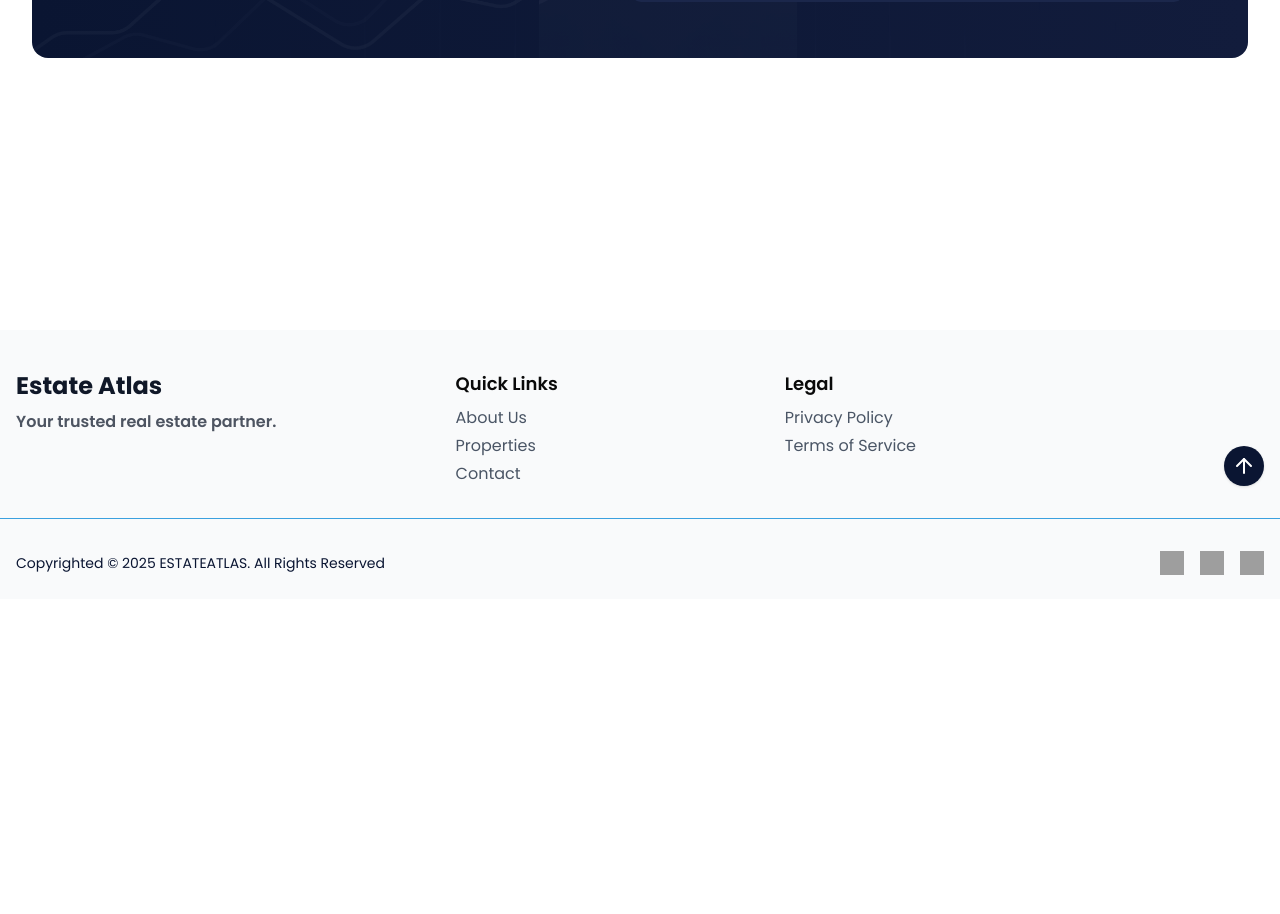
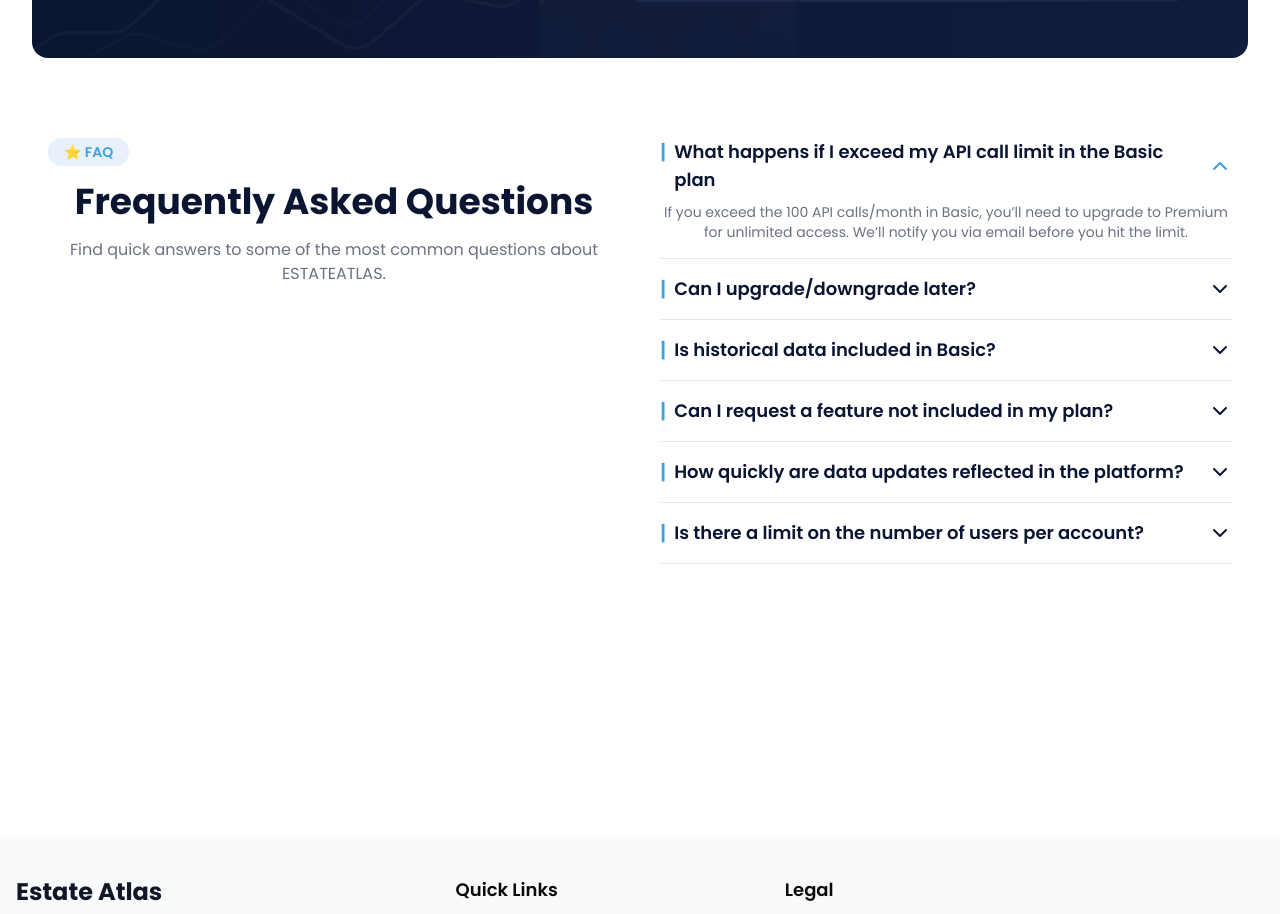
Before and after one commit to mubashirbappi5/EstateAtlas, a Next.js app: page /pricing in a window 1280 px wide. Shown: the part 1518-2432 px from the top of the page. Before the commit the page ends 2117 px from the top, so only its background shows below. Built offline with nearby package versions, Linux system fonts and the light colour scheme; grey boxes are pictures that could not be loaded.

Commit message:
added faq section in pricing page

```diff
--- a/src/app/pricing/page.tsx
+++ b/src/app/pricing/page.tsx
@@ -3,6 +3,7 @@ import React from "react";
 import { CircleCheck } from "lucide-react";
 import Image from "next/image";
 import actionbg from "../../../public/actionbg.png";
+import FAQ from "@/components/Pricing/FAQ";
 const Pricing = () => {
   return (
     <div>
@@ -133,7 +134,6 @@ const Pricing = () => {
           </div>
         </section>
 
-
         {/* action btn */}
 
         <section className=" my-20 ">
@@ -143,10 +143,9 @@ const Pricing = () => {
               background: "linear-gradient(90deg, #0A1532 0%, #121C3C 100%)",
             }}
           >
-
             <div className="absolute inset-0 z-0 opacity-10">
               <Image
-            src={actionbg }
+                src={actionbg}
                 alt="Action Background"
                 fill
                 style={{ objectFit: "cover" }}
@@ -156,7 +155,6 @@ const Pricing = () => {
 
             {/* Main Content */}
             <div className="relative z-10 flex flex-col md:flex-row items-start justify-between gap-8">
-
               <div className="">
                 <h2 className="text-3xl md:text-4xl text-left font-bold mb-4">
                   Still Unsure? Try <br /> EstateAtlas Risk-Free
@@ -169,7 +167,6 @@ const Pricing = () => {
               {/* Features */}
               <div className="grid gap-4">
                 <div className="bg-[#1B274B] rounded-lg p-4 flex items-start gap-3">
-
                   <div>
                     <h4 className="font-bold">Data Driven Accuracy</h4>
                     <p className="text-sm text-gray-300">
@@ -178,20 +175,20 @@ const Pricing = () => {
                   </div>
                 </div>
                 <div className="bg-[#1B274B] rounded-lg p-4 flex items-start gap-3">
-
                   <div>
                     <h4 className="font-bold">Global Coverage</h4>
                     <p className="text-sm text-gray-300">
-                  Access real-time insights across 100+ countries, from established markets.
+                      Access real-time insights across 100+ countries, from
+                      established markets.
                     </p>
                   </div>
                 </div>
                 <div className="bg-[#1B274B] rounded-lg p-4 flex items-start gap-3">
-
                   <div>
                     <h4 className="font-bold">Dedicated Support</h4>
                     <p className="text-sm text-gray-300">
-                  Our team is here to assist you every step of the way during your analysis.
+                      Our team is here to assist you every step of the way
+                      during your analysis.
                     </p>
                   </div>
                 </div>
@@ -200,6 +197,11 @@ const Pricing = () => {
           </div>
         </section>
 
+
+        {/* faq section */}
+
+       <FAQ/>
+
       </div>
     </div>
   );
--- /dev/null
+++ b/src/components/Pricing/FAQ.tsx
@@ -0,0 +1,96 @@
+"use client";
+import { useState } from "react";import { ChevronDown, ChevronUp } from "lucide-react";
+
+type FAQItem = {
+  question: string;
+  answer: string;
+};
+
+const faqs: FAQItem[] = [
+  {
+    question: "What happens if I exceed my API call limit in the Basic plan",
+    answer:
+      "If you exceed the 100 API calls/month in Basic, you’ll need to upgrade to Premium for unlimited access. We’ll notify you via email before you hit the limit.",
+  },
+  {
+    question: "Can I upgrade/downgrade later?",
+    answer:
+      "Yes, you can change your plan anytime from your dashboard. Changes are applied at the end of the current billing cycle.",
+  },
+  {
+    question: "Is historical data included in Basic?",
+    answer:
+      "The Basic plan includes access to current data only. Historical data is available in Premium and Enterprise tiers.",
+  },
+  {
+    question: "Can I request a feature not included in my plan?",
+    answer:
+      "Yes! We welcome feedback. Please contact our support or fill the feature request form.",
+  },
+  {
+    question: "How quickly are data updates reflected in the platform?",
+    answer:
+      "Our data sources update every few minutes. You’ll see changes reflected in near real-time.",
+  },
+  {
+    question: "Is there a limit on the number of users per account?",
+    answer:
+      "Basic accounts are limited to one user. Premium and Enterprise plans allow multiple users.",
+  },
+];
+
+export default function FAQ() {
+  const [openIndex, setOpenIndex] = useState<number | null>(0);
+
+  const toggleIndex = (index: number) => {
+    setOpenIndex(openIndex === index ? null : index);
+  };
+
+  return (
+    <section className="container mx-auto my-20 px-4">
+      <div className="  ">
+        <div className="grid md:grid-cols-2 gap-10">
+          {/* Left Side */}
+          <div>
+            <div className="flex items-center gap-3 mb-4">
+              <div className="bg-[#E8F1FB] text-[#3BA1DF] font-semibold px-4 py-1 rounded-full text-sm">
+                ⭐ FAQ
+              </div>
+            </div>
+            <h2 className="text-3xl md:text-4xl font-bold text-[#0A1532] mb-4">
+              Frequently Asked Questions
+            </h2>
+            <p className="text-gray-500">
+              Find quick answers to some of the most common questions about ESTATEATLAS.
+            </p>
+          </div>
+
+          {/* Right Side Accordion */}
+          <div className="space-y-4">
+            {faqs.map((faq, index) => (
+              <div key={index} className="border-b border-gray-200 pb-4">
+                <button
+                  className="w-full flex justify-between items-center text-left text-[#0A1532] font-semibold text-lg hover:text-[#3BA1DF] transition"
+                  onClick={() => toggleIndex(index)}
+                >
+                  <span className="flex items-start gap-2">
+                    <span className="text-[#3BA1DF] text-xl">|</span>
+                    {faq.question}
+                  </span>
+                  {openIndex === index ? (
+                    <ChevronUp className="text-[#3BA1DF]" />
+                  ) : (
+                    <ChevronDown />
+                  )}
+                </button>
+                {openIndex === index && (
+                  <p className="mt-2 text-sm text-gray-500">{faq.answer}</p>
+                )}
+              </div>
+            ))}
+          </div>
+        </div>
+      </div>
+    </section>
+  );
+}
```
Lines whose indentation alone changed are shown as unchanged.
